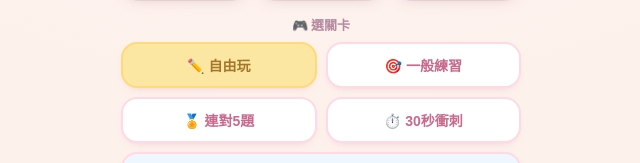
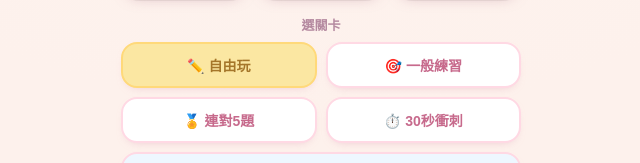
Before and after one commit to pesuhat11433/time, a plain HTML site: page index.html in a window 1280 px wide. Shown: the part 756-919 px from the top of the page, 319-959 px from the left. Drawn offline with Linux system fonts and the light colour scheme.

Commit message:
Update index.html

```diff
--- a/index.html
+++ b/index.html
@@ -148,7 +148,7 @@
   <div class="btnrow" id="btnrow"></div>
 
   <div class="levels">
-    <div class="lt">🎮 選關卡</div>
+    <div class="lt">選關卡</div>
     <div class="lvlrow" id="levels">
       <button class="lvl on" data-mode="free">✏️ 自由玩</button>
       <button class="lvl" data-mode="quiz">🎯 一般練習</button>
```
